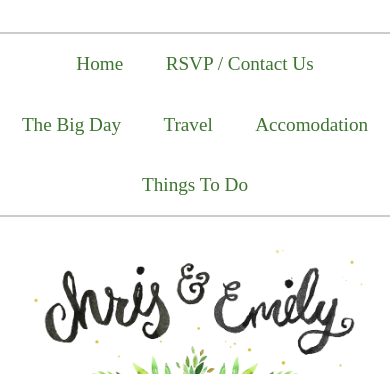
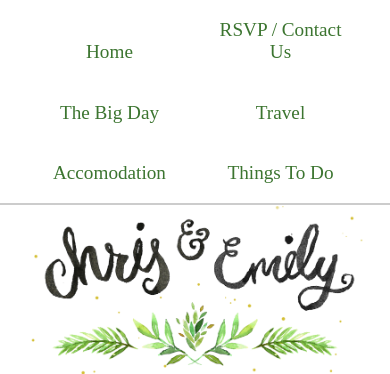
Before and after one commit to christopherdebeer/emilyandchris.wedding, a plain HTML site: page public/thingstodo.html in a window 390 px wide. Shown: the top 374 px of the page. Drawn offline with Linux system fonts and the light colour scheme.

Commit message:
media queries

```diff
--- a/public/assets/css/style.css
+++ b/public/assets/css/style.css
@@ -18,16 +18,24 @@ body {
 }
 .nav {
   border-bottom: 2px solid #ccc;
-  border-top: 2px solid #ccc;
-  margin: 2em 0;
 }
 
 .nav a {
   color: #3C7530;
   text-decoration: none;
-}
-.nav span {
   padding: 1em;
   font-size: 1.2em;
   display: inline-block;
 }
+
+@media (max-width: 850px) {
+  .nav a {
+    width: 33%;
+  }
+}
+
+@media (max-width: 320px) {
+  .nav a {
+    width: 100%;
+  }
+}
--- a/public/thingstodo.html
+++ b/public/thingstodo.html
@@ -9,11 +9,11 @@
 
     <div class="nav">
       <span><a href="/">Home</a></span>
-      <span><a href="/rsvp.html">RSVP / Contact Us</a></span>
-      <span><a href="/thebigday.html">The Big Day</a></span>
-      <span><a href="/travel.html">Travel</a></span>
-      <span><a href="/accomodation.html">Accomodation</a></span>
-      <span><a href="/thingstodo.html">Things To Do</a></span>
+      <span><a href="rsvp.html">RSVP / Contact Us</a></span>
+      <span><a href="thebigday.html">The Big Day</a></span>
+      <span><a href="travel.html">Travel</a></span>
+      <span><a href="accomodation.html">Accomodation</a></span>
+      <span><a href="thingstodo.html">Things To Do</a></span>
     </div>
 
     <a href="/"><img class="header" src="assets/images/header.png"></img></a>
```
